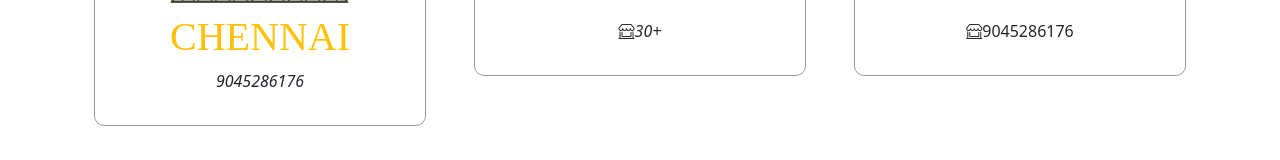
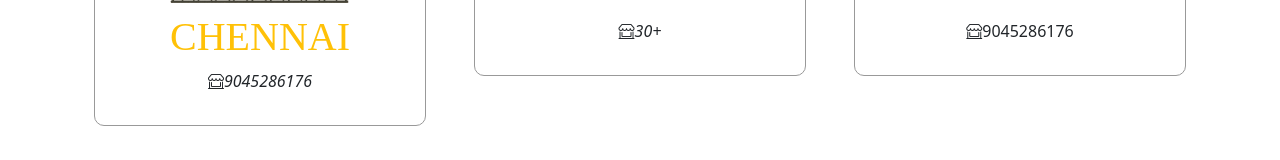
Before and after one commit to Riyas0786/burgerhouse, a React (Create React App) app: page /branch in a window 1280 px wide. Shown: the part 398-558 px from the top of the page. Built offline with nearby package versions, Linux system fonts and the light colour scheme.

Commit message:
Fix build issue

```diff
--- a/src/Components/Branch.js
+++ b/src/Components/Branch.js
@@ -17,7 +17,7 @@ const Branch = () => {
       <div class="go-arrow">
         <img src={chennaiimage} alt='chennai' className='mx-auto' width={200}/>
         <h3 className='text-center text-warning'>CHENNAI</h3>
-        <i class="bi bi-sh">9045286176</i>
+        <i class="bi bi-shop-window">9045286176</i>
       </div>
       </div>
       </div>
```
